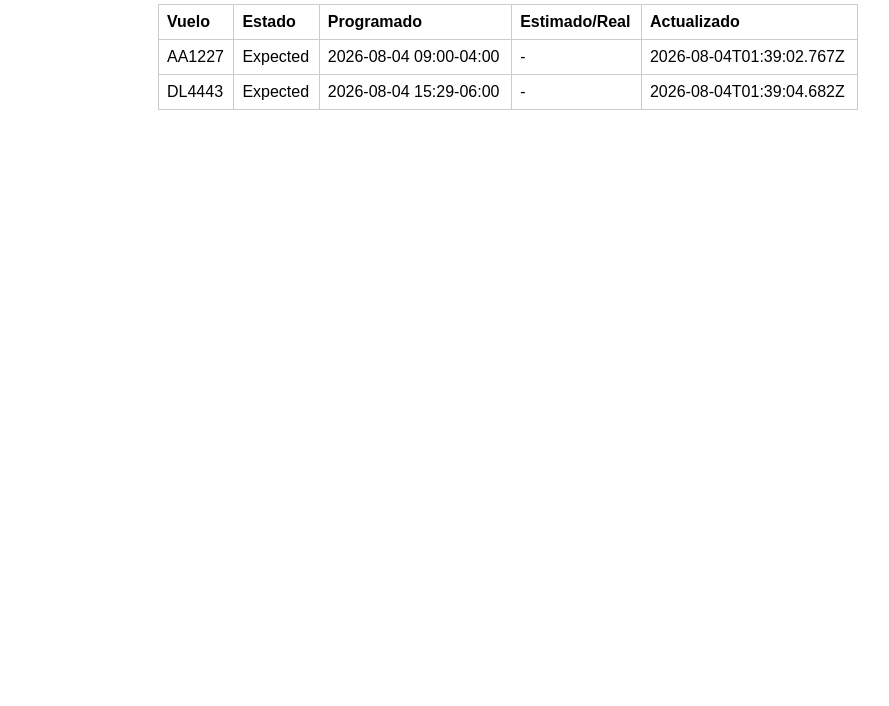
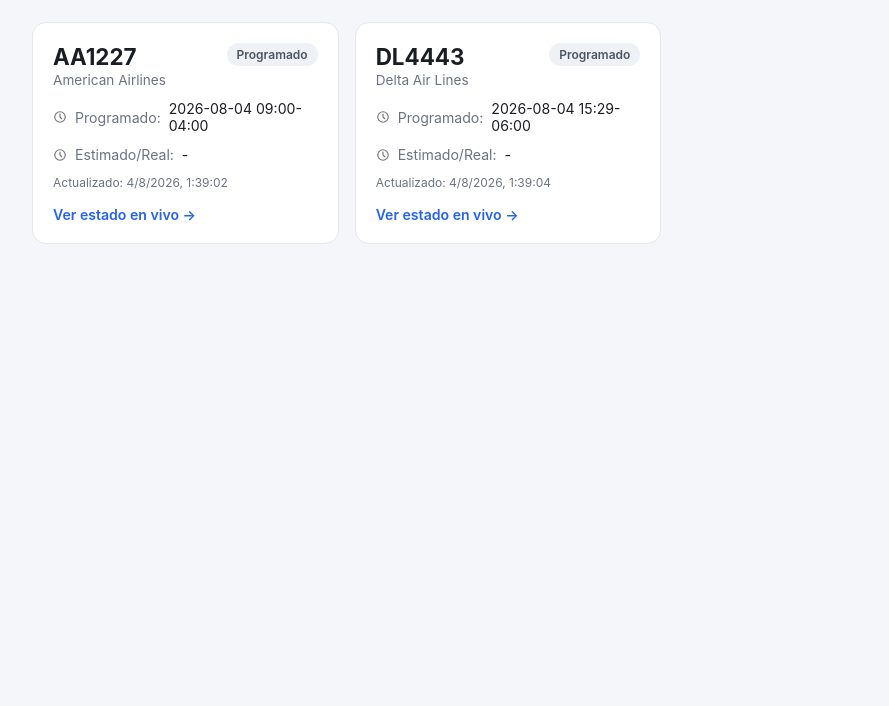
Before and after one commit to henrymieses/vuelos-amigo, a plain HTML site: page index.html in a window 1280 px wide. Shown: the part 94-800 px from the top of the page, without its empty margins (132-1021 px from the left). Drawn offline with Linux system fonts and the light colour scheme.

Commit message:
Agrega modo de prueba de correo y rediseña el sitio con tarjetas y links a estado en vivo

```diff
--- a/index.html
+++ b/index.html
@@ -2,31 +2,213 @@
 <html lang="es">
 <head>
 <meta charset="utf-8">
+<meta name="viewport" content="width=device-width, initial-scale=1">
 <title>Estado de vuelos</title>
 <style>
-    body { font-family: sans-serif; max-width: 700px; margin: 40px auto; }
-    table { width: 100%; border-collapse: collapse; }
-    th, td { border: 1px solid #ccc; padding: 8px; text-align: left; }
-    .Delayed { color: #b00020; font-weight: bold; }
+  :root {
+    --bg: #f4f6f9;
+    --card-bg: #ffffff;
+    --text: #1a1d23;
+    --muted: #6b7280;
+    --border: #e5e7eb;
+    --accent: #2563eb;
+    --ok-bg: #e8f5ee; --ok-text: #1a7f4b;
+    --warn-bg: #fdecec; --warn-text: #c0281c;
+    --neutral-bg: #eef1f5; --neutral-text: #4b5563;
+  }
+  @media (prefers-color-scheme: dark) {
+    :root {
+      --bg: #0f1115;
+      --card-bg: #1a1d24;
+      --text: #e8eaed;
+      --muted: #9aa1ac;
+      --border: #2a2e37;
+      --accent: #6ea8fe;
+      --ok-bg: #12301f; --ok-text: #5fd695;
+      --warn-bg: #3a1414; --warn-text: #ff8a80;
+      --neutral-bg: #23272f; --neutral-text: #b4bac4;
+    }
+  }
+  * { box-sizing: border-box; }
+  body {
+    margin: 0;
+    font-family: -apple-system, BlinkMacSystemFont, "Segoe UI", Roboto, sans-serif;
+    background: var(--bg);
+    color: var(--text);
+  }
+  header {
+    display: flex;
+    align-items: center;
+    gap: 16px;
+    padding: 32px 24px;
+    max-width: 1000px;
+    margin: 0 auto;
+  }
+  header svg { flex-shrink: 0; }
+  header h1 { margin: 0; font-size: 1.6rem; }
+  header p { margin: 4px 0 0; color: var(--muted); font-size: 0.9rem; }
+
+  main {
+    max-width: 1000px;
+    margin: 0 auto;
+    padding: 0 24px 48px;
+  }
+
+  .grid {
+    display: grid;
+    grid-template-columns: repeat(auto-fill, minmax(280px, 1fr));
+    gap: 16px;
+  }
+
+  .card {
+    background: var(--card-bg);
+    border: 1px solid var(--border);
+    border-radius: 14px;
+    padding: 20px;
+    display: flex;
+    flex-direction: column;
+    gap: 12px;
+    transition: transform 0.15s ease;
+  }
+  .card:hover { transform: translateY(-2px); }
+
+  .card-top {
+    display: flex;
+    justify-content: space-between;
+    align-items: flex-start;
+  }
+  .flight-number { font-size: 1.4rem; font-weight: 700; }
+  .airline-name { color: var(--muted); font-size: 0.85rem; margin-top: 2px; }
+
+  .badge {
+    padding: 4px 10px;
+    border-radius: 999px;
+    font-size: 0.75rem;
+    font-weight: 600;
+    white-space: nowrap;
+  }
+  .badge.ok { background: var(--ok-bg); color: var(--ok-text); }
+  .badge.warn { background: var(--warn-bg); color: var(--warn-text); }
+  .badge.neutral { background: var(--neutral-bg); color: var(--neutral-text); }
+
+  .info-row {
+    display: flex;
+    align-items: center;
+    gap: 8px;
+    font-size: 0.88rem;
+    color: var(--text);
+  }
+  .info-row svg { flex-shrink: 0; opacity: 0.6; }
+  .info-label { color: var(--muted); }
+
+  .updated {
+    font-size: 0.75rem;
+    color: var(--muted);
+  }
+
+  .live-link {
+    margin-top: 4px;
+    display: inline-flex;
+    align-items: center;
+    gap: 6px;
+    color: var(--accent);
+    text-decoration: none;
+    font-size: 0.88rem;
+    font-weight: 600;
+  }
+  .live-link:hover { text-decoration: underline; }
+
+  .empty-state {
+    text-align: center;
+    color: var(--muted);
+    padding: 60px 20px;
+  }
 </style>
 </head>
 <body>
+
+<header>
+  <svg width="40" height="40" viewBox="0 0 24 24" fill="none" xmlns="http://www.w3.org/2000/svg">
+    <path d="M21 16v-2l-8-5V3.5a1.5 1.5 0 0 0-3 0V9l-8 5v2l8-2.5V19l-2.5 2v1.5L12 21l4.5 1.5V21L14 19v-5.5l7 2.5z" fill="currentColor" opacity="0.85"/>
+  </svg>
+  <div>
     <h1>Estado de vuelos</h1>
-  <table>
-    <thead><tr><th>Vuelo</th><th>Estado</th><th>Programado</th><th>Estimado/Real</th><th>Actualizado</th></tr></thead>
-    <tbody id="tbody"></tbody>
-  </table>
+    <p>Se actualiza automáticamente cada 30 minutos</p>
+  </div>
+</header>
+
+<main>
+  <div id="grid" class="grid"></div>
+  <p id="emptyState" class="empty-state" style="display:none">No hay datos de vuelos todavía.</p>
+</main>
+
 <script>
+  const AIRLINES = {
+    AA: 'American Airlines', DL: 'Delta Air Lines', UA: 'United Airlines',
+    IB: 'Iberia', AV: 'Avianca', LA: 'LATAM', CM: 'Copa Airlines',
+    B6: 'JetBlue', WN: 'Southwest', BA: 'British Airways', AF: 'Air France',
+    LH: 'Lufthansa', KL: 'KLM', AM: 'Aeroméxico'
+  };
+
+  function statusBadgeClass(status) {
+    if (status === 'Delayed' || status === 'Cancelled' || status === 'Diverted') return 'warn';
+    if (status === 'Landed' || status === 'Arrived' || status === 'Departed') return 'ok';
+    return 'neutral';
+  }
+
+  function statusLabel(status) {
+    const map = {
+      Expected: 'Programado', Delayed: 'Retrasado', Departed: 'En vuelo',
+      EnRoute: 'En vuelo', Landed: 'Aterrizó', Arrived: 'Llegó',
+      Cancelled: 'Cancelado', Diverted: 'Desviado', Unknown: 'Sin datos'
+    };
+    return map[status] || status;
+  }
+
+  function airlineName(flightNumber) {
+    const code = flightNumber.slice(0, 2).toUpperCase();
+    return AIRLINES[code] || code;
+  }
+
+  function timeIconSvg() {
+    return `<svg width="14" height="14" viewBox="0 0 24 24" fill="none"><circle cx="12" cy="12" r="9" stroke="currentColor" stroke-width="2"/><path d="M12 7v5l3 3" stroke="currentColor" stroke-width="2" stroke-linecap="round"/></svg>`;
+  }
+
   fetch('data/flights.json?_=' + Date.now())
     .then(r => r.json())
     .then(data => {
-        const tbody = document.getElementById('tbody');
+      const grid = document.getElementById('grid');
+      if (!data.length) {
+        document.getElementById('emptyState').style.display = 'block';
+        return;
+      }
       data.forEach(f => {
-          const tr = document.createElement('tr');
-          tr.innerHTML = `<td>${f.flightNumber}</td><td class="${f.status}">${f.status}</td><td>${f.scheduledTime}</td><td>${f.estimatedTime || '-'}</td><td>${f.updatedAt}</td>`;
-          tbody.appendChild(tr);
+        const card = document.createElement('div');
+        card.className = 'card';
+        const badgeClass = statusBadgeClass(f.status);
+        const liveUrl = `https://www.flightaware.com/live/flight/${encodeURIComponent(f.flightNumber)}`;
+        card.innerHTML = `
+          <div class="card-top">
+            <div>
+              <div class="flight-number">${f.flightNumber}</div>
+              <div class="airline-name">${airlineName(f.flightNumber)}</div>
+            </div>
+            <span class="badge ${badgeClass}">${statusLabel(f.status)}</span>
+          </div>
+          <div class="info-row">${timeIconSvg()}<span class="info-label">Programado:</span> ${f.scheduledTime}</div>
+          <div class="info-row">${timeIconSvg()}<span class="info-label">Estimado/Real:</span> ${f.estimatedTime || '-'}</div>
+          <div class="updated">Actualizado: ${new Date(f.updatedAt).toLocaleString('es')}</div>
+          <a class="live-link" href="${liveUrl}" target="_blank" rel="noopener">
+            Ver estado en vivo →
+          </a>
+        `;
+        grid.appendChild(card);
       });
     });
+
+  // refresca la página cada 5 min para reflejar cambios sin recargar a mano
+  setTimeout(() => location.reload(), 5 * 60 * 1000);
 </script>
+
 </body>
 </html>
```
Also changed, not shown: scripts/check-flights.js (+18 -3 lines), 1 other file. Lines whose indentation alone changed are shown as unchanged.
